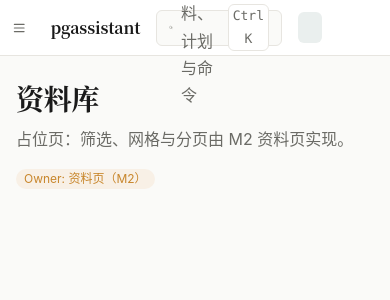
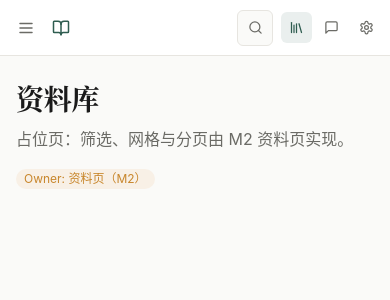
Before and after one commit to Zzzzz-yc/pgassistant, a React (Vite) app in the folder frontend/: page /library in a window 390 px wide. Shown: the top 300 px of the page. Built offline with nearby package versions, Linux system fonts and the light colour scheme; no server answers.

Commit message:
fix: allow sqlite connections across fastapi threadpool and fix mobile topbar overflow

```diff
--- a/frontend/src/components/layout/Topbar.tsx
+++ b/frontend/src/components/layout/Topbar.tsx
@@ -35,9 +35,9 @@ export function Topbar({ onOpenSearch, onOpenMenu }: TopbarProps) {
         <Menu size={18} aria-hidden="true" />
       </button>
 
-      <Link to="/" className="topbar__brand">
+      <Link to="/" className="topbar__brand" aria-label={t("brand")}>
         <BookOpen size={18} className="topbar__brand-mark" aria-hidden="true" />
-        {t("brand")}
+        <span className="topbar__brand-name">{t("brand")}</span>
       </Link>
 
       <button
--- a/frontend/src/styles/layout.css
+++ b/frontend/src/styles/layout.css
@@ -24,6 +24,7 @@
   z-index: var(--z-topbar);
   display: flex;
   align-items: center;
+  flex-wrap: nowrap;          /* 任何宽度下都不换行（375 下靠下面两组断点收缩） */
   gap: var(--space-4);
   height: var(--topbar-height);
   padding: 0 var(--space-6);
@@ -34,6 +35,7 @@
 .topbar__brand {
   display: inline-flex;
   align-items: center;
+  flex: 0 0 auto;             /* 品牌不参与挤压，宽度由文字/图标决定 */
   gap: var(--space-2);
   color: var(--text);
   font-family: var(--font-title);
@@ -48,6 +50,7 @@
 
 .topbar__brand-mark {
   color: var(--primary);
+  flex: 0 0 auto;
 }
 
 .topbar__search {
@@ -55,6 +58,7 @@
   align-items: center;
   gap: var(--space-2);
   flex: 1 1 auto;
+  min-width: 0;               /* 允许收缩，否则长文案会把顶栏撑破 */
   max-width: 420px;
   height: 36px;
   padding: 0 var(--space-3);
@@ -71,10 +75,15 @@
 
 .topbar__search-label {
   flex: 1 1 auto;
+  min-width: 0;
+  overflow: hidden;
   text-align: left;
+  text-overflow: ellipsis;
+  white-space: nowrap;        /* 永不换行：换行会让 36px 的搜索框顶出顶栏 */
 }
 
 .topbar__kbd {
+  flex: 0 0 auto;
   padding: 0 var(--space-1);
   color: var(--text-muted);
   background: var(--surface);
@@ -82,11 +91,13 @@
   border-radius: var(--radius-control);
   font-family: var(--font-mono);
   font-size: var(--font-size-code);
+  white-space: nowrap;
 }
 
 .topbar__actions {
   display: inline-flex;
   align-items: center;
+  flex: 0 0 auto;
   gap: var(--space-1);
   margin-left: auto;
 }
@@ -528,7 +539,24 @@
   }
 
   .topbar__search {
+    /* 手机/平板上搜索入口收成 36×36 的图标按钮：文字标签与 Ctrl K 提示都藏掉，
+       点击仍然打开命令面板（按钮的 aria-label 还在）。这样 375 宽下
+       菜单 + 品牌 + 搜索 + 三个图标入口不会换行，也不会横向滚动。 */
+    flex: 0 0 auto;
+    justify-content: center;
+    width: 36px;
     max-width: none;
+    padding: 0;
+    margin-left: auto;
+  }
+
+  .topbar__search-label,
+  .topbar__kbd {
+    display: none;
+  }
+
+  .topbar__actions {
+    margin-left: 0;
   }
 
   /* 移动端侧栏收进抽屉：默认移出视口，加 .is-open 才进来 */
@@ -569,3 +597,20 @@
     display: none;
   }
 }
+
+/* 窄手机（≤479，含 375 / 360 / 320）：品牌只留图标，给搜索与三个入口让位。
+   `aria-label` 在 Topbar.tsx 上，读屏软件仍能念出 "pgassistant"。 */
+@media (max-width: 479px) {
+  .topbar {
+    gap: var(--space-2);
+    padding: 0 var(--space-2);
+  }
+
+  .topbar__brand-name {
+    display: none;
+  }
+
+  .topbar__link {
+    padding: var(--space-2);
+  }
+}
```
Also changed, not shown: 2 other files (tests, documents, lock files or other folders).
